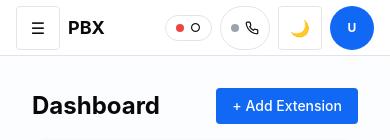
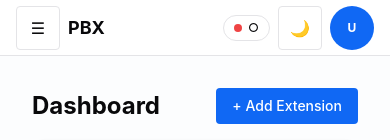
Before and after one commit to pwairuru/ohngea, a React (Vite) app in the folder frontend/: page / in a window 390 px wide. Shown: the top 140 px of the page. Built offline with nearby package versions, Linux system fonts and the light colour scheme; no server answers; sample sign-in values are in the browser's storage; the HTML template or start-up script is replaced by a standard one.

Commit message:
refactor(webphone): keep dock, remove topnav Phone button
- App.tsx: remove WebPhoneButton from header, keep WebPhonePopup + WebPhoneDock
- webphone.spec: update to test dock (webphone-dock + dock-expand) not webphone-btn
- WebPhoneButton.tsx kept on disk for unit test, not mounted

```diff
--- a/frontend/src/App.tsx
+++ b/frontend/src/App.tsx
@@ -6,7 +6,6 @@ import { Toaster } from "./lib/toast";
 import { ConfirmProvider } from "./components/ui/confirm";
 import { FsStatus } from "./components/FsStatus";
 import { WebPhoneProvider } from "./context/WebPhoneContext";
-import { WebPhoneButton } from "./components/WebPhone/WebPhoneButton";
 import { WebPhonePopup } from "./components/WebPhone/WebPhonePopup";
 import { WebPhoneDock } from "./components/WebPhone/WebPhoneDock";
 import { Sidebar } from "./components/shell/Sidebar";
@@ -107,7 +106,6 @@ function Nav() {
         </div>
         <div className="flex items-center gap-2">
           <FsStatus />
-          <WebPhoneButton onOpen={() => setWebPhoneOpen(true)} />
           <WebPhonePopup open={webPhoneOpen} onOpenChange={setWebPhoneOpen} />
           <CommandPalette />
           <ThemeToggle />
```
Also changed, not shown: 1 other file (tests, documents, lock files or other folders).
